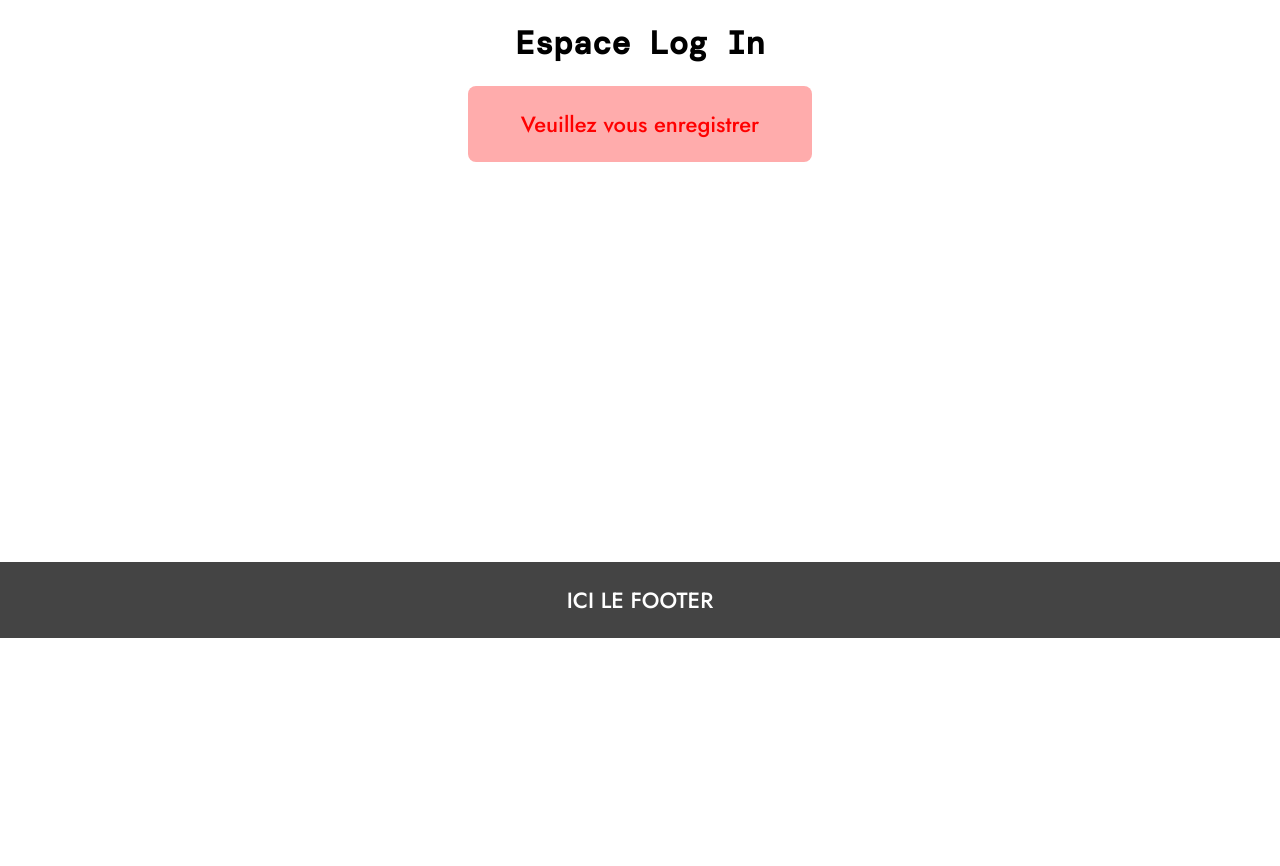
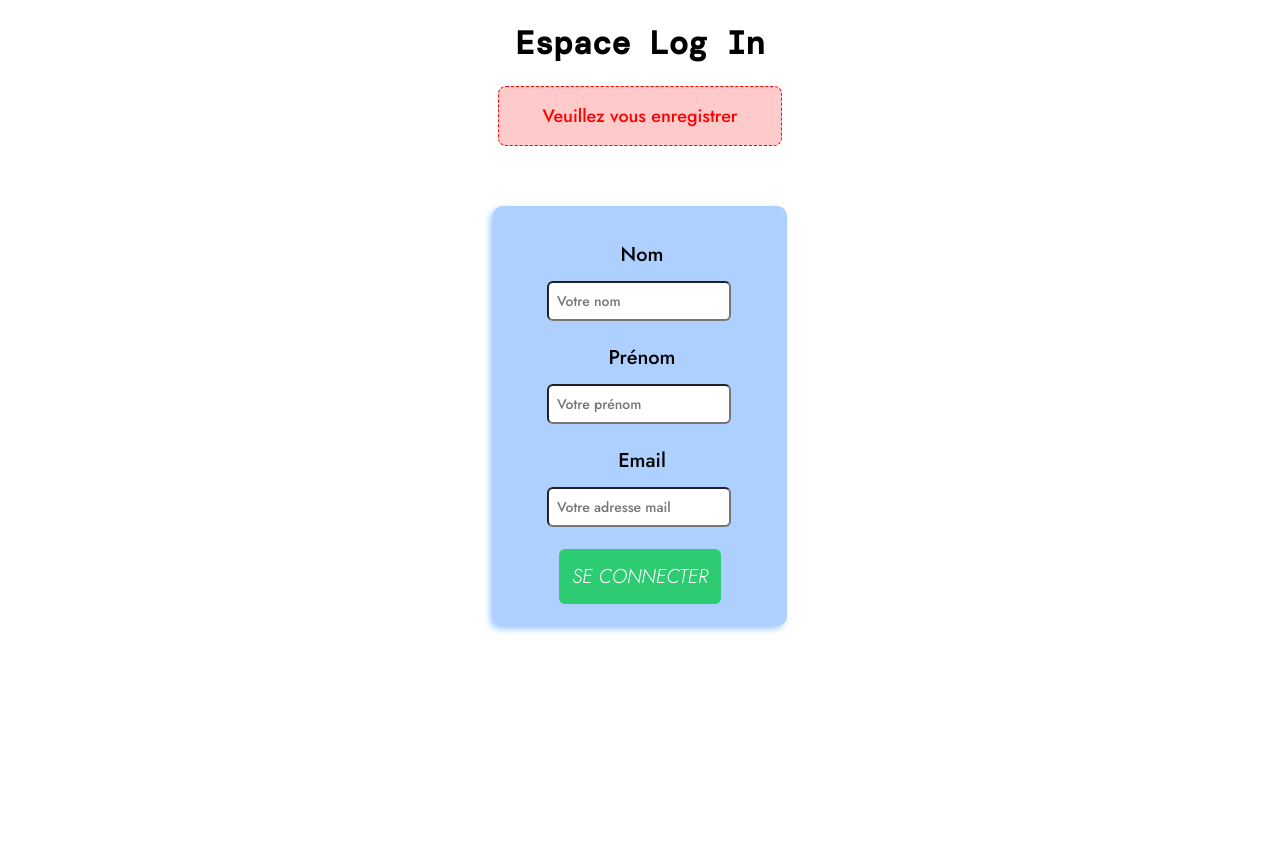
Before and after one commit to PaulMinguet/Site_Quizz, a PHP site: page /src/login.php in a window 1280 px wide. Shown: the part 68-934 px from the top of the page. Before the commit the page ends 706 px from the top, so only its background shows below. Run offline with PHP 8.4, Linux system fonts and the light colour scheme; some libraries are stand-ins or nearby versions.

Commit message:
Page login

```diff
--- a/css/style.css
+++ b/css/style.css
@@ -8,6 +8,13 @@ a {
 }
 li {
     text-decoration: none;
+}
+input {
+    overflow: hidden;
+    font-size: 14px;
+}
+input:focus {
+    overflow: hidden;
 }
 
 nav {
@@ -32,6 +39,7 @@ nav ul li a {
     font-weight: normal;
     font-size: 22px;
 }
+
 #btn-acc {
     position: relative;
     left: 50px;
@@ -67,13 +75,14 @@ nav ul li a {
     font-family: 'Jost',sans-serif;
     font-weight: normal;
     color: red;
-    font-size: 22px;
-    padding: 22px;
+    border: 1px dashed red;
+    font-size: 18px;
+    padding: 16px;
     left: 50%;
     text-align: center;
-    background-color: rgb(255, 172, 172);
+    background-color: rgb(255, 202, 202);
     border-radius: 8px;
-    width: 300px;
+    width: 250px;
     transform: translateX(-50%);
     -webkit-transform: translateX(-50%);
     -moz-transform: translateX(-50%);
@@ -143,6 +152,82 @@ nav ul li a {
     -o-border-radius: 10px;
 }
 
+.login {
+    position: relative;
+    top: 42px;
+    left: 50%;
+    padding: 22px;
+    width: 250px;
+    border-radius: 10px;
+    border-radius: 10px;
+    transform: translateX(-50%);
+    -webkit-transform: translateX(-50%);
+    -moz-transform: translateX(-50%);
+    -ms-transform: translateX(-50%);
+    -o-transform: translateX(-50%);
+    -webkit-border-radius: 10px;
+    -moz-border-radius: 10px;
+    -ms-border-radius: 10px;
+    -o-border-radius: 10px;
+}
+.login:hover {
+    transition: all .5s;
+    background-color: #1A73E8;
+    box-shadow: rgb(97, 166, 255) -3px 3px 12px;
+    -webkit-transition: all .5s;
+    -moz-transition: all .5s;
+    -ms-transition: all .5s;
+    -o-transition: all .5s;
+}
+.login:not(:hover) {
+    transition: all .5s;
+    background-color: rgb(173, 208, 255);
+    box-shadow: rgb(158, 200, 255) -3px 3px 6px;
+    -webkit-transition: all .5s;
+    -moz-transition: all .5s;
+    -ms-transition: all .5s;
+    -o-transition: all .5s;
+}
+.login:hover label {
+    color: #FFF;
+}
+.login label {
+    font-size: 20px;
+    text-align: center;
+}
+.login input {
+}
+.login label, .login input {
+    font-family: 'Jost', sans-serif;
+    display: block;
+    margin: 12px 6px 12px 10px;
+    border-radius: 6px;
+    -webkit-border-radius: 6px;
+    -moz-border-radius: 6px;
+    -ms-border-radius: 6px;
+    -o-border-radius: 6px;
+}
+.login > .area {
+    margin-left: 32px;
+    width: 164px;
+    padding: 8px;
+    margin-bottom: 22px;
+}
+input[type="submit"] {
+    margin: 0 auto;
+    padding: 13px;
+    border: none;
+    font-family: 'Jost', sans-serif;
+    background-color: #2ECC72;
+    color: #FFF;
+    font-size: 20px;
+    text-transform: uppercase;
+    font-weight: 500;
+    font-style: italic;
+}
+input[type="submit"]:hover {
+    cursor: pointer;
+}
 .footer {
     text-align: center;
     background-color: #444;
--- a/src/login.php
+++ b/src/login.php
@@ -7,8 +7,14 @@ require 'nav.php';
 <h1 class="title">Espace Log In</h1>
 <h3 class="title2">Veuillez vous enregistrer</h3>
 
-<form action="/login.php" method="GET">
-
+<form action="/login.php" method="post" class="login">
+    <label for="nom">Nom</label>
+    <input id="nom" type="text" name="nom" placeholder="Votre nom" class="area" />
+    <label for="prenom">Prénom</label>
+    <input id="prenom" type="text" name="prenom" placeholder="Votre prénom" class="area" />
+    <label for="email">Email</label>
+    <input id="email " type="email" name="email" placeholder="Votre adresse mail" class="area" />
+    <input type="submit" name="connect" value="Se connecter">
 </form>
 
 
```
Also changed, not shown: src/jeu.php (+15 -0 lines).
